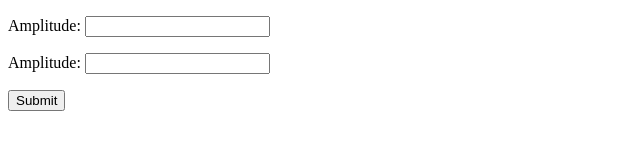
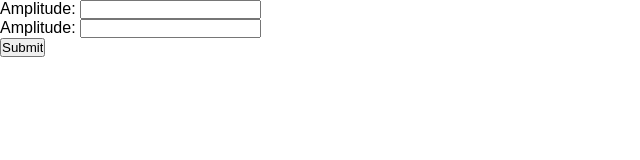
Before and after one commit to zmdy/pic-2017, a plain HTML site: page graphConfig.html in a window 1280 px wide. Shown: the whole page, without its empty margins (0-640 px from the left). Drawn offline with Linux system fonts and the light colour scheme.

Commit message:
Modification in the stylization of the pages

```diff
--- a/graphConfig.html
+++ b/graphConfig.html
@@ -3,7 +3,7 @@
   <head>
     <title>Graph Config</title>
     <meta charset="UTF-8">
-    <meta name="viewport" content="width=device-width, initial-scale=1.0">
+    <link rel='stylesheet' href='css/style.css' type='text/css'/>
   </head>
   <body>
     <form method="post" action="testePOO.php">
```
Also changed, not shown: index.html (+1 -0 lines).
